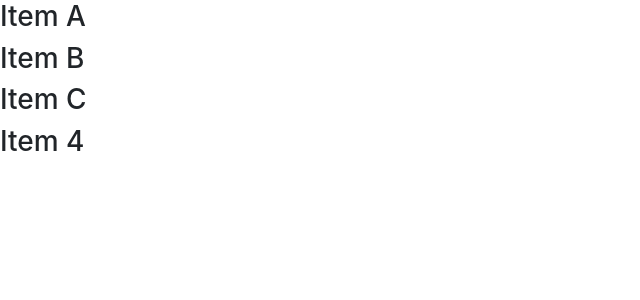
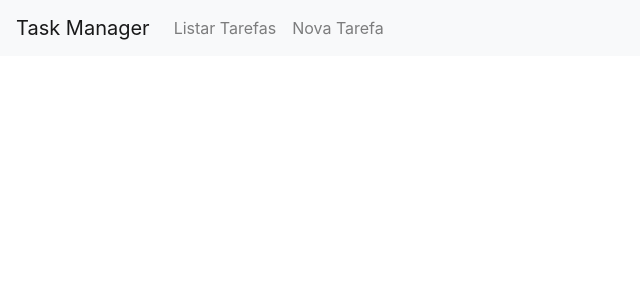
Before and after one commit to vagnersantosdasilva/taskmanager-frontend, a React (Create React App) app: page /form in a window 1280 px wide. Shown: the top 300 px of the page, without its empty margins (0-640 px from the left). Built offline with nearby package versions, Linux system fonts and the light colour scheme.

Commit message:
Tornando o menu funcional e adicionando estilo

```diff
--- a/src/components/NavBar.js
+++ b/src/components/NavBar.js
@@ -1,5 +1,6 @@
 import React, { Component } from 'react';
 import NavBarItem from './NavBarItem';
+import {APP_NAME} from '../constants'
 
 class NavBar extends Component {
 
@@ -8,18 +9,36 @@
 
         this.state = {
             items:[
-                {name:"Item A" , href:"/"},
-                {name:"Item B" , href:"/"},
-                {name:"Item C" , href:"/"},
-                {name:"Item 4" , href:"/"}
+                {name:"Listar Tarefas" , href:"/"},
+                {name:"Nova Tarefa" , href:"/form"}
             ]
         }
     }
+    onClickHandler(item){
+        alert(item.name)
+    }
     render() {
         return (
-            <div>
-                {this.state.items.map((i)=> <NavBarItem name = {i.name}/> )}
+
+            <nav className="navbar navbar-expand-lg navbar-light bg-light">
+            <span className="navbar-brand" href="#">{APP_NAME}</span>
+            <button className="navbar-toggler" type="button" data-toggle="collapse" data-target="#navbarNavAltMarkup" aria-controls="navbarNavAltMarkup" aria-expanded="false" aria-label="Toggle navigation">
+              <span className="navbar-toggler-icon"></span>
+            </button>
+            <div className="collapse navbar-collapse" id="navbarNavAltMarkup">
+              <div className="navbar-nav mr-auto">
+
+                {this.state.items.map(
+                    i=> <NavBarItem
+                        item ={i}
+                        onClick = {this.onClickHandler} /> )}
+              </div>
             </div>
+          </nav>
+
+
+
+
         );
     }
 }
--- a/src/components/NavBarItem.js
+++ b/src/components/NavBarItem.js
@@ -1,10 +1,14 @@
 import React, { Component } from 'react';
+import { Link } from 'react-router-dom';
 
 class NavBarItem extends Component {
     render() {
         return (
             <div>
-                <h3>{this.props.name}</h3>
+                <Link to={this.props.item.href}
+                className = "nav-item nav-link"
+                onClick={e => this.props.onClick(this.props.item) }>
+                {this.props.item.name} </Link>
             </div>
         );
     }
--- a/src/constants.js
+++ b/src/constants.js
@@ -0,0 +1 @@
+export const APP_NAME = "Task Manager";
```
Also changed, not shown: src/App.js (+6 -9 lines).
